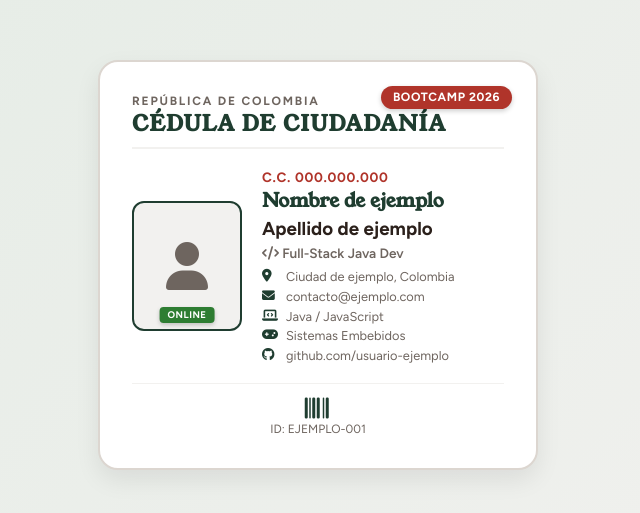
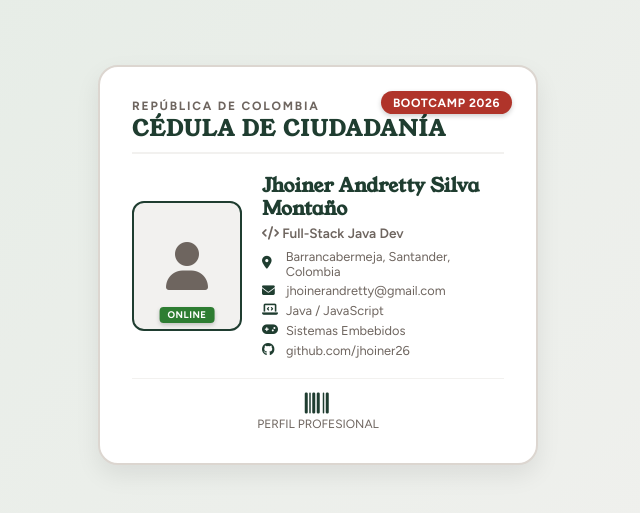
Before and after one commit to Jhoiner26/Lab-BoxModel-CSS, a plain HTML site: page index.html in a window 1280 px wide. Shown: the part 135-648 px from the top of the page, without its empty margins (322-962 px from the left). Drawn offline with Linux system fonts and the light colour scheme.

Commit message:
Show profile details on credential card
Co-authored-by: Copilot <223556219+Copilot@users.noreply.github.com>

```diff
--- a/index.html
+++ b/index.html
@@ -34,19 +34,17 @@
                 </div>
 
                 <div class="info-personal">
-                    <span class="numero-cedula">C.C. 000.000.000</span>
-                    <h1 class="nombre">Nombre de ejemplo</h1>
-                    <h3 class="apellido">Apellido de ejemplo</h3>
+                    <h1 class="nombre">Jhoiner Andretty Silva Montaño</h1>
 
                     <p class="rol"><i class="fa-solid fa-code"></i> Full-Stack Java Dev</p>
 
                     <!-- Datos -->
                     <ul class="lista-detalles">
-                        <li><i class="fa-solid fa-location-dot"></i> <span>Ciudad de ejemplo, Colombia</span></li>
-                        <li><i class="fa-solid fa-envelope"></i> <span>contacto@ejemplo.com</span></li>
+                        <li><i class="fa-solid fa-location-dot"></i> <span>Barrancabermeja, Santander, Colombia</span></li>
+                        <li><i class="fa-solid fa-envelope"></i> <a href="mailto:jhoinerandretty@gmail.com">jhoinerandretty@gmail.com</a></li>
                         <li><i class="fa-solid fa-laptop-code"></i> <span>Java / JavaScript</span></li>
                         <li><i class="fa-solid fa-gamepad"></i> <span>Sistemas Embebidos</span></li>
-                        <li><i class="fa-brands fa-github"></i> <span>github.com/usuario-ejemplo</span></li>
+                        <li><i class="fa-brands fa-github"></i> <a href="https://github.com/jhoiner26">github.com/jhoiner26</a></li>
                     </ul>
                 </div>
             </section>
@@ -55,7 +53,7 @@
             <footer class="credencial-footer">
                 <div class="codigo-barras">
                     <i class="fa-solid fa-barcode"></i>
-                    <span>ID: EJEMPLO-001</span>
+                    <span>PERFIL PROFESIONAL</span>
                 </div>
             </footer>
 
--- a/styles.css
+++ b/styles.css
@@ -142,18 +142,12 @@ body {
     flex-grow: 1;
 }
 
-.numero-cedula {
-    font-size: 0.85rem;
-    font-weight: 700;
-    color: var(--accent);
-    letter-spacing: 0.05em;
-}
-
 .nombre {
     font-family: 'Young Serif', Georgia, serif;
     font-size: 1.2rem;
     color: var(--primary);
     line-height: 1.2;
+    overflow-wrap: anywhere;
 }
 
 .rol {
@@ -190,6 +184,17 @@ body {
     transform: scale(1.15);
 }
 
+.lista-detalles a {
+    color: inherit;
+    overflow-wrap: anywhere;
+    text-decoration: none;
+}
+
+.lista-detalles a:hover {
+    color: var(--primary);
+    text-decoration: underline;
+}
+
 /* Pie de página */
 .credencial-footer {
     border-top: 1px solid var(--light-bg);
```
Also changed, not shown: 1 other file.
